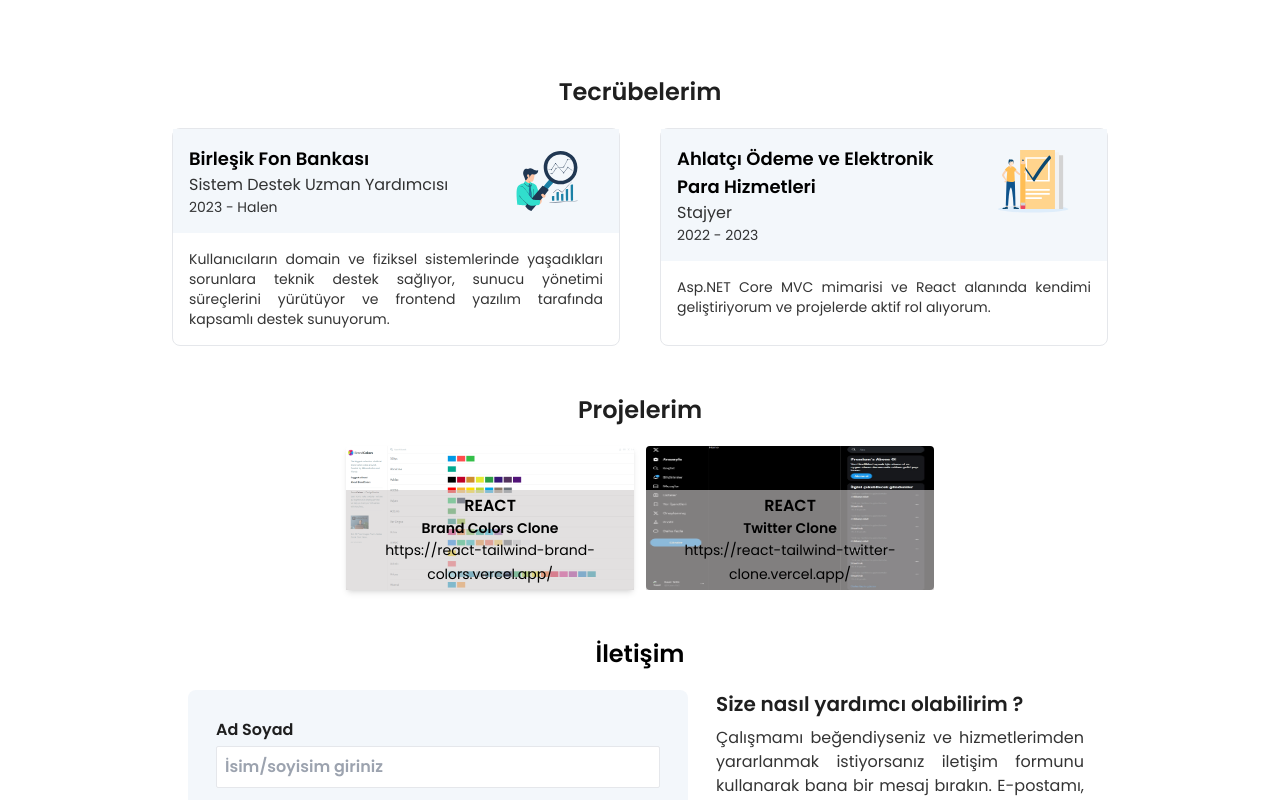
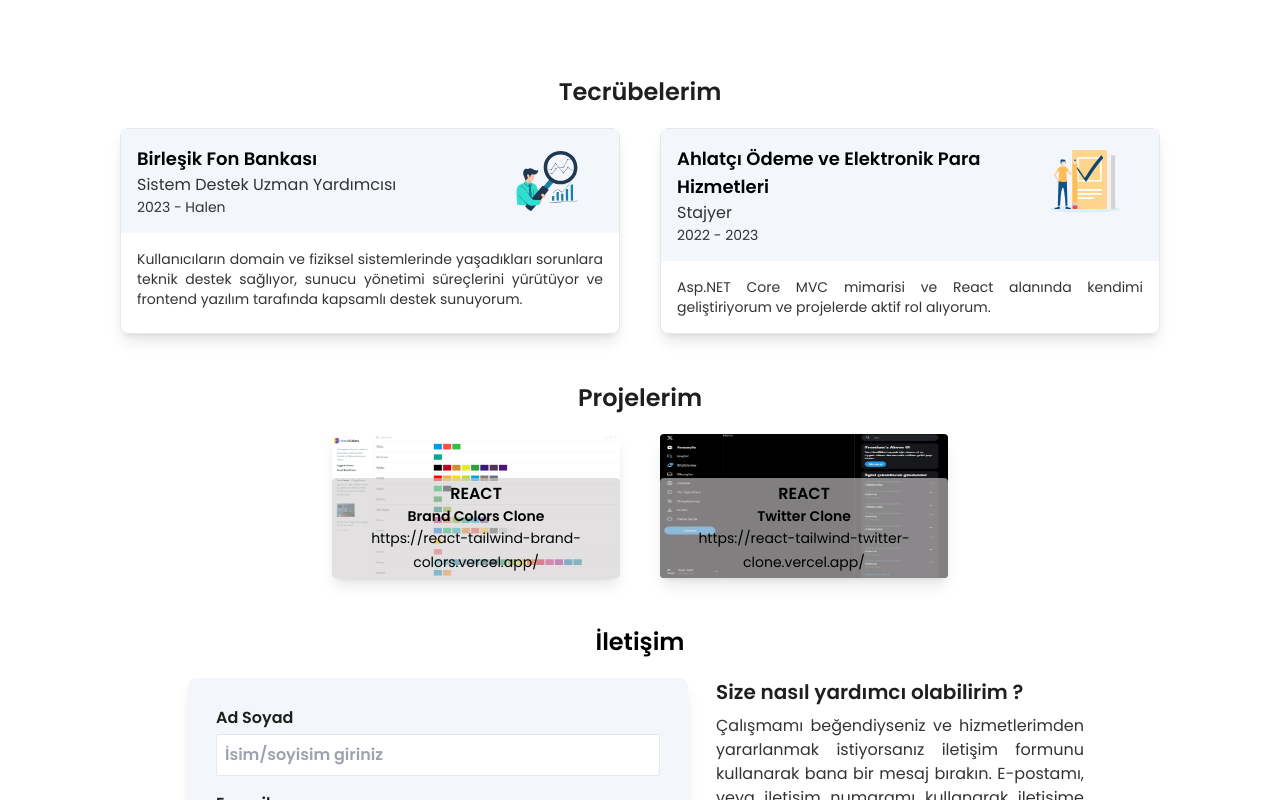
Before and after one commit to Kaantk/my-website-project, a React (Vite) app: page / in a window 1280 px wide. Shown: the part 820-1620 px from the top of the page. Built offline with nearby package versions, Linux system fonts and the light colour scheme.

Commit message:
scroll top fixed added shadow to boxes

```diff
--- a/src/pages/Home/About.jsx
+++ b/src/pages/Home/About.jsx
@@ -5,7 +5,7 @@
   return (
     <div
       id="about"
-      className="flex flex-col p-6 gap-2 md:gap-4 md:p-10 md:flex-row lg:px-0 lg:gap-32 items-center max-w-4xl mx-auto scroll-mt-10 md:scroll-mt-12"
+      className="flex flex-col p-6 gap-2 md:gap-4 md:p-10 md:flex-row lg:px-0 lg:gap-32 items-center max-w-4xl mx-auto scroll-mt-14 md:scroll-mt-10"
     >
       <div className="flex flex-col gap-4">
         <h3 className="font-semibold text-lg lg:text-2xl">
--- a/src/pages/Home/Contact.jsx
+++ b/src/pages/Home/Contact.jsx
@@ -8,10 +8,10 @@
   return (
     <div
       id="contact"
-      className="p-6 flex flex-col gap-5 scroll-mt-10 md:scroll-mt-16"
+      className="p-6 flex flex-col gap-5 scroll-mt-14 md:scroll-mt-16"
     >
       <h2 className="font-semibold text-2xl text-center">İletişim</h2>
-      <div className="flex flex-col gap-5 md:flex-row mx-auto">
+      <div className="flex flex-col gap-5 md:flex-row mx-auto ">
         <Formik
           validationSchema={ContactValidation}
           initialValues={{
@@ -25,7 +25,7 @@
           }}
         >
           {({ isValid, dirty, isSubmitting }) => (
-            <Form className="flex flex-col gap-4 text-black-light bg-blue-lighest rounded-lg p-5 md:min-w-80 lg:p-7 lg:min-w-[500px]">
+            <Form className="flex flex-col gap-4 text-black-light bg-blue-lighest rounded-lg p-5 md:min-w-80 lg:p-7 lg:min-w-[500px] shadow-lg">
               <div className="flex flex-col gap-1 font-semibold">
                 <label htmlFor="fullName" className="text-sm lg:text-base">
                   Ad Soyad
--- a/src/pages/Home/Experiences.jsx
+++ b/src/pages/Home/Experiences.jsx
@@ -6,7 +6,7 @@
   return (
     <div
       id="experiences"
-      className="p-6 flex flex-col gap-5 lg:max-w-7xl mx-auto scroll-mt-10 md:scroll-mt-16"
+      className="p-6 flex flex-col gap-5 lg:max-w-7xl mx-auto scroll-mt-14 md:scroll-mt-16"
     >
       {/* Title */}
       <div>
@@ -17,9 +17,9 @@
       {/* Content */}
       <div className="flex flex-col gap-3">
         {/* Row - One */}
-        <div className="flex flex-col gap-3 md:flex-row md:gap-6 lg:gap-10 mx-auto">
+        <div className="flex flex-col gap-3 md:flex-row md:gap-6 lg:gap-10 mx-auto ">
           {/* Box - One */}
-          <div className="rounded-lg border max-w-md">
+          <div className="rounded-lg border max-w-md md:max-w-[340px] lg:max-w-[500px] shadow-lg">
             <div className="bg-blue-lighest flex justify-between md:gap-2 p-3 lg:p-4">
               <div className="flex flex-col">
                 <h4 className="font-semibold lg:text-lg">
@@ -48,7 +48,7 @@
             </div>
           </div>
           {/* Box - Two */}
-          <div className="rounded-lg border max-w-md">
+          <div className="rounded-lg border max-w-md md:max-w-[340px] lg:max-w-[500px] shadow-lg">
             <div className="bg-blue-lighest flex justify-between md:gap-2 p-3 lg:p-4">
               <div className="flex flex-col">
                 <h4 className="font-semibold lg:text-lg">
--- a/src/pages/Home/Projects.jsx
+++ b/src/pages/Home/Projects.jsx
@@ -6,17 +6,21 @@
   return (
     <div
       id="projects"
-      className="p-6 flex flex-col gap-5 lg:max-w-7xl mx-auto scroll-mt-10 md:scroll-mt-16"
+      className="p-6 flex flex-col gap-5 lg:max-w-7xl mx-auto scroll-mt-14 md:scroll-mt-16"
     >
       <div>
         <h2 className="font-semibold text-2xl text-center text-black-light">
           Projelerim
         </h2>
       </div>
-      <div className="flex flex-col gap-3 mx-auto md:flex-row flex-wrap justify-evenly">
-        <figure className="cursor-pointer relative shadow-md rounded">
-          <img src={BrandColors} className="rounded w-72 h-36" alt="Random" />
-          <figcaption className="absolute bg-[#d0cdcd9e] w-full p-1 text-center bottom-0 transform duration-300 hover:-translate-y-6">
+      <div className="flex flex-col gap-3 mx-auto md:flex-row lg:gap-10 flex-wrap justify-evenly">
+        <figure className="cursor-pointer relative shadow-lg rounded">
+          <img
+            src={BrandColors}
+            className="rounded w-72 h-36"
+            alt="Brand Colors Project"
+          />
+          <figcaption className="absolute bg-[#d0cdcd9e] w-full p-1 text-center bottom-0 transform duration-300 hover:-translate-y-6 rounded">
             <h4 className="font-semibold">REACT</h4>
             <p className="font-semibold text-sm">Brand Colors Clone</p>
             <a
@@ -29,9 +33,13 @@
             </a>
           </figcaption>
         </figure>
-        <figure className="cursor-pointer relative">
-          <img src={TwitterClone} className="rounded w-72 h-36" alt="Random" />
-          <figcaption className="absolute bg-[#d0cdcd9e] w-full p-1 text-center bottom-0 transform duration-300 hover:-translate-y-6">
+        <figure className="cursor-pointer relative shadow-lg">
+          <img
+            src={TwitterClone}
+            className="rounded w-72 h-36"
+            alt="Twitter Clone Project"
+          />
+          <figcaption className="absolute bg-[#d0cdcd9e] w-full p-1 text-center bottom-0 transform duration-300 hover:-translate-y-6 rounded">
             <h4 className="font-semibold">REACT</h4>
             <p className="font-semibold text-sm">Twitter Clone</p>
             <a
--- a/tailwind.config.js
+++ b/tailwind.config.js
@@ -4,6 +4,9 @@
   content: ["./index.html", "./src/**/*.{js,ts,jsx,tsx}"],
   theme: {
     extend: {
+      dropShadow: {
+        "3xl": "rgba(0, 0, 0, 0.1) 0px 4px 12px;",
+      },
       colors: {
         blue: {
           lighest: "#f3f7fb",
```
